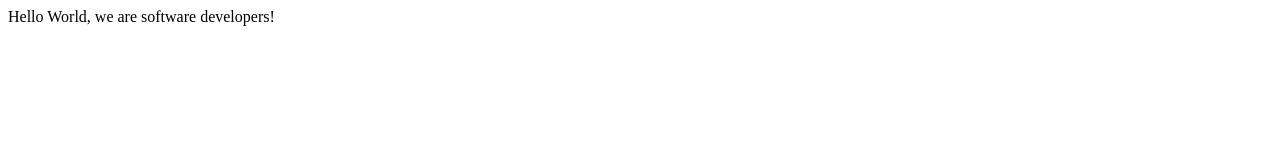
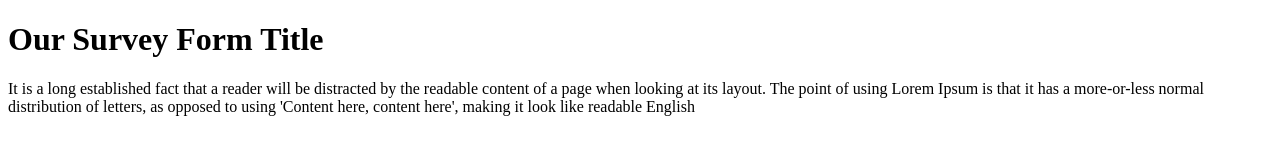
Before and after one commit to joshkhama/microverse-trial, a plain HTML site: page index.html in a window 1280 px wide. Drawn offline with Linux system fonts and the light colour scheme.

Commit message:
user stories 1 and 2 fulfilled

```diff
--- a/index.html
+++ b/index.html
@@ -9,8 +9,12 @@
 
 <body>
   <script src="https://cdn.freecodecamp.org/testable-projects-fcc/v1/bundle.js"></script>
-  Hello World, we are software developers!
   <script src="js/index.js"></script>
 </body>
-
+  <h1 id="title">Our Survey Form Title</h1>
+  <p id="description">It is a long established fact that a reader will be
+     distracted by the readable content of a page when looking at its layout.
+     The point of using Lorem Ipsum is that it has a more-or-less normal
+     distribution of letters, as opposed to using 'Content here, content
+     here', making it look like readable English</p>
 </html>
```
